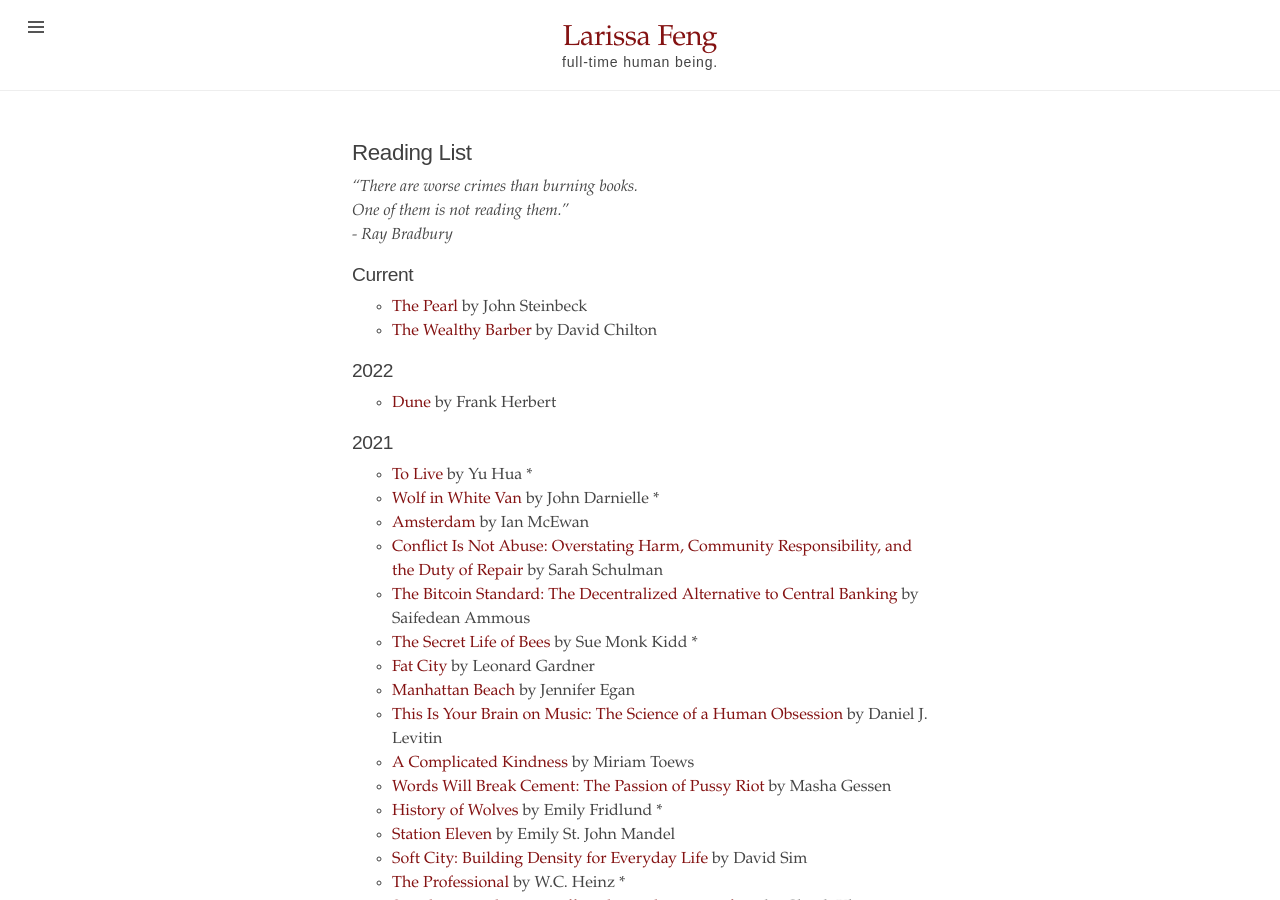
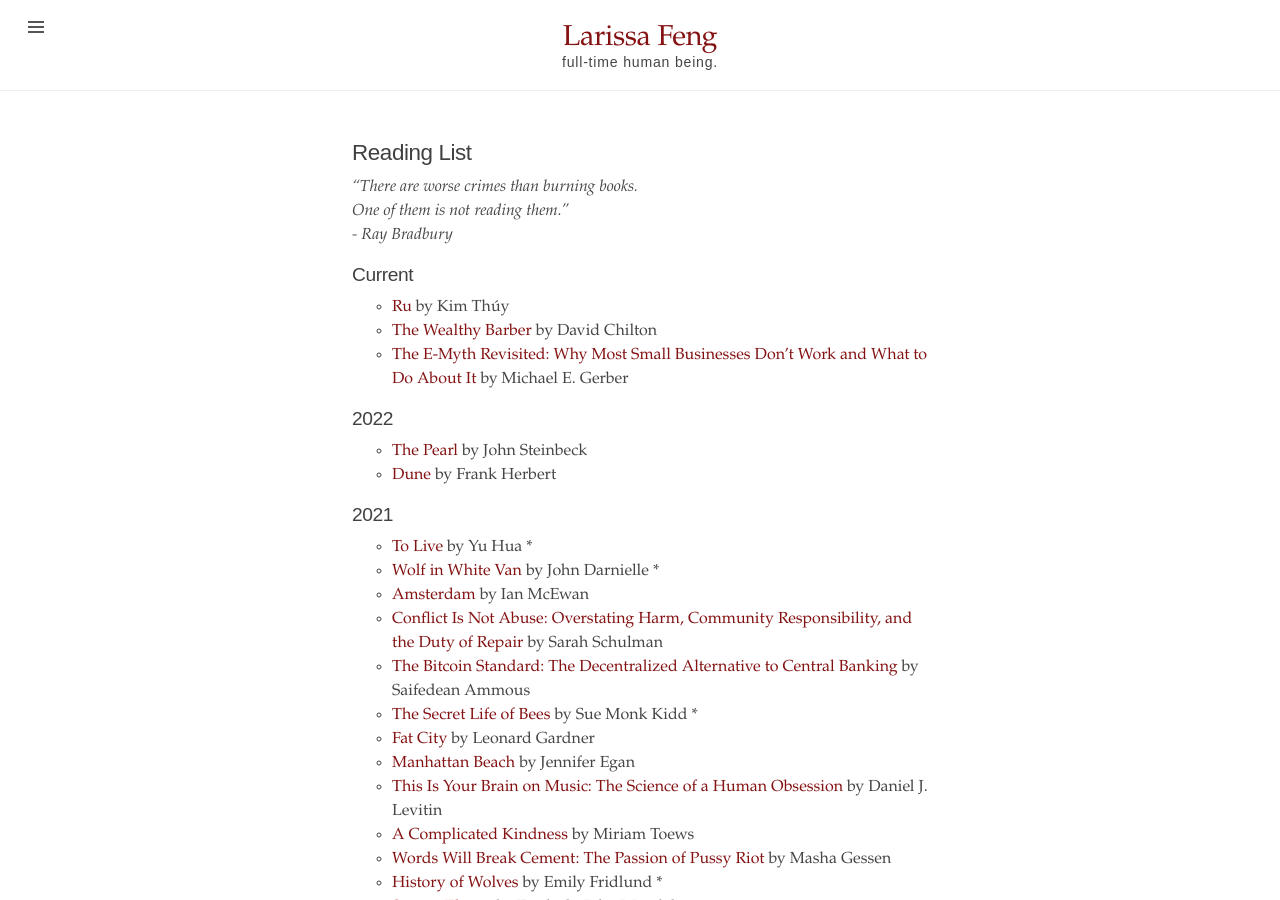
Before and after one commit to mondayrain/mondayrain.github.io, a Jekyll site: the page built from reading_list.md, in a window 1280 px wide and 900 px high. Built offline with Jekyll 4.4.1, drawn with Linux system fonts in a browser that asks for light colours.

Commit message:
Update reading_list.md

```diff
--- a/reading_list.md
+++ b/reading_list.md
@@ -8,10 +8,13 @@ title: Reading List
 <br/>- Ray Bradbury</i>
 
 ## Current
-- [The Pearl](https://en.wikipedia.org/wiki/The_Pearl_(novella)) by John Steinbeck
+
+- [Ru](https://en.wikipedia.org/wiki/Ru_(novel)) by Kim Thúy
 - [The Wealthy Barber](https://en.wikipedia.org/wiki/The_Wealthy_Barber) by David Chilton
+- [The E-Myth Revisited: Why Most Small Businesses Don't Work and What to Do About It](https://www.goodreads.com/book/show/81948.The_E_Myth_Revisited) by Michael E. Gerber
 
 ## 2022
+- [The Pearl](https://en.wikipedia.org/wiki/The_Pearl_(novella)) by John Steinbeck
 - [Dune](https://en.wikipedia.org/wiki/Dune_(novel)) by Frank Herbert
 
 ## 2021
```
